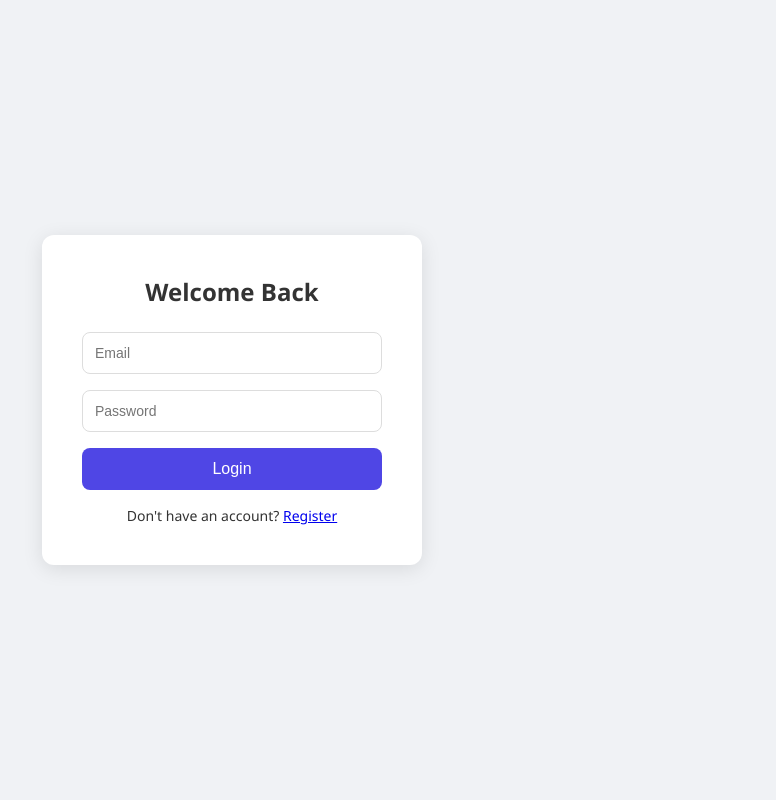
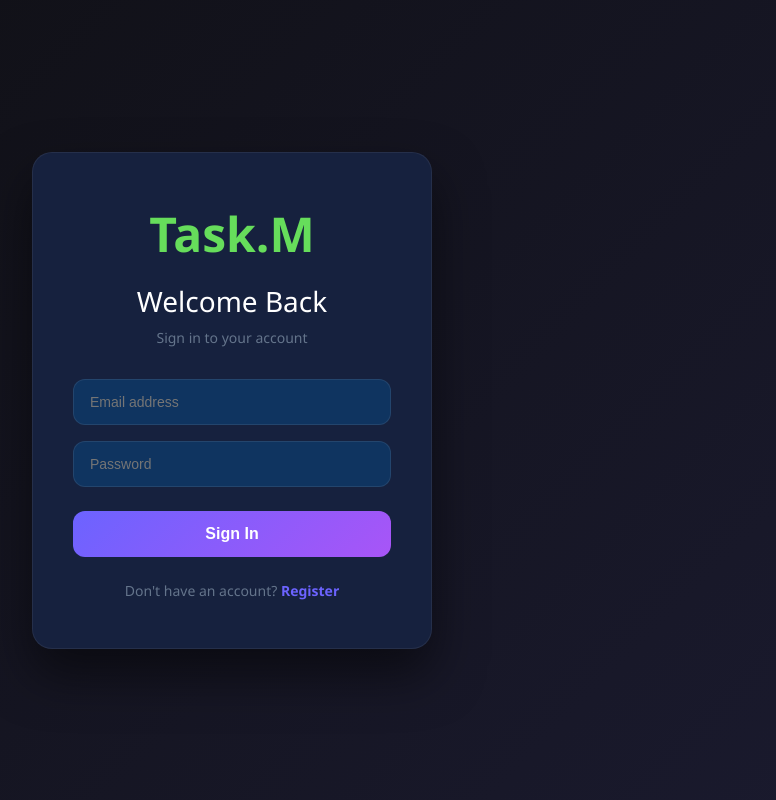
Before and after one commit to induwara89/Task-manager, a React (Vite) app in the folder client/: page /login in a window 1280 px wide. Shown: the whole page, without its empty margins (408-1184 px from the left). Built offline with nearby package versions, Linux system fonts and the light colour scheme.

Commit message:
dark theme ui upgrade

```diff
--- a/client/src/index.css
+++ b/client/src/index.css
@@ -6,6 +6,19 @@
 
 body {
   font-family: 'Segoe UI', sans-serif;
-  background-color: #f0f2f5;
-  color: #333;
+  background-color: #0f0f13;
+  color: #e2e8f0;
 }
+
+::-webkit-scrollbar {
+  width: 6px;
+}
+
+::-webkit-scrollbar-track {
+  background: #1a1a2e;
+}
+
+::-webkit-scrollbar-thumb {
+  background: #6c63ff;
+  border-radius: 10px;
+}
--- a/client/src/pages/dashboard.jsx
+++ b/client/src/pages/dashboard.jsx
@@ -1,6 +1,8 @@
 import { useState, useEffect } from 'react'
 import axios from 'axios'
 import { useNavigate } from 'react-router-dom'
+
+const API = 'https://task-manager-production-79f5.up.railway.app'
 
 function Dashboard() {
   const [tasks, setTasks] = useState([])
@@ -11,47 +13,36 @@ function Dashboard() {
 
   const token = localStorage.getItem('token')
   const user = JSON.parse(localStorage.getItem('user'))
-
   const headers = { Authorization: `Bearer ${token}` }
 
   const fetchTasks = async () => {
     try {
-            const res = await axios.get('https://task-manager-production-79f5.up.railway.app/api/tasks', { headers })
+      const res = await axios.get(`${API}/api/tasks`, { headers })
       setTasks(res.data)
-        } catch (err) {
-            console.log(err)
-        }
+    } catch (err) { console.log(err) }
   }
 
   const createTask = async () => {
     if (!title) return
     try {
-            await axios.post('https://task-manager-production-79f5.up.railway.app/api/tasks', { title, description, dueDate }, { headers })
-            setTitle('')
-            setDescription('')
-            setDueDate('')
+      await axios.post(`${API}/api/tasks`, { title, description, dueDate }, { headers })
+      setTitle(''); setDescription(''); setDueDate('')
       fetchTasks()
-        } catch (err) {
-            console.log(err)
-        }
+    } catch (err) { console.log(err) }
   }
 
   const deleteTask = async (id) => {
     try {
-            await axios.delete(`https://task-manager-production-79f5.up.railway.app/api/tasks/${id}`, { headers })
+      await axios.delete(`${API}/api/tasks/${id}`, { headers })
       fetchTasks()
-        } catch (err) {
-            console.log(err)
-        }
+    } catch (err) { console.log(err) }
   }
 
   const completeTask = async (id) => {
     try {
-            await axios.put(`https://task-manager-production-79f5.up.railway.app/api/tasks/${id}`, { status: 'completed' }, { headers })
+      await axios.put(`${API}/api/tasks/${id}`, { status: 'completed' }, { headers })
       fetchTasks()
-        } catch (err) {
-            console.log(err)
-        }
+    } catch (err) { console.log(err) }
   }
 
   const logout = () => {
@@ -61,73 +52,84 @@ function Dashboard() {
   }
 
   useEffect(() => {
-        if (!token) {
-            navigate('/login')
-        } else {
-            fetchTasks()
-        }
+    if (!token) navigate('/login')
+    else fetchTasks()
   }, [])
+
+  const pending = tasks.filter(t => t.status === 'pending').length
+  const completed = tasks.filter(t => t.status === 'completed').length
 
   return (
     <div style={styles.container}>
       {/* Header */}
       <div style={styles.header}>
-                <h2> Welcome, {user?.name}!</h2>
+        <div>
+          <h2 style={styles.headerTitle}> Hey, {user?.name}!</h2>
+          <p style={styles.headerSub}>Here's your task overview</p>
+        </div>
         <button style={styles.logoutBtn} onClick={logout}>Logout</button>
+      </div>
+
+      {/* Stats */}
+      <div style={styles.stats}>
+        <div style={styles.statCard}>
+          <p style={styles.statNum}>{tasks.length}</p>
+          <p style={styles.statLabel}>Total Tasks</p>
+        </div>
+        <div style={{...styles.statCard, background: 'linear-gradient(135deg, #f59e0b20, #f59e0b10)', border: '1px solid #f59e0b30'}}>
+          <p style={{...styles.statNum, color: '#f59e0b'}}>{pending}</p>
+          <p style={styles.statLabel}>Pending</p>
+        </div>
+        <div style={{...styles.statCard, background: 'linear-gradient(135deg, #22c55e20, #22c55e10)', border: '1px solid #22c55e30'}}>
+          <p style={{...styles.statNum, color: '#22c55e'}}>{completed}</p>
+          <p style={styles.statLabel}>Completed</p>
+        </div>
       </div>
 
       {/* Add Task */}
       <div style={styles.addBox}>
-                <h3 style={{ marginBottom: '16px' }}>➕ Add New Task</h3>
-                <input
-                    style={styles.input}
-                    placeholder="Task title"
-                    value={title}
-                    onChange={(e) => setTitle(e.target.value)}
-                />
-                <input
-                    style={styles.input}
-                    placeholder="Description (optional)"
-                    value={description}
-                    onChange={(e) => setDescription(e.target.value)}
-                />
-                <input
-                    style={styles.input}
-                    type="date"
-                    value={dueDate}
-                    onChange={(e) => setDueDate(e.target.value)}
-                />
-                <button style={styles.addBtn} onClick={createTask}>Add Task</button>
+        <h3 style={styles.sectionTitle}>➕ Add New Task</h3>
+        <input style={styles.input} placeholder="Task title " value={title} onChange={(e) => setTitle(e.target.value)} />
+        <input style={styles.input} placeholder="Description " value={description} onChange={(e) => setDescription(e.target.value)} />
+        <input style={styles.input} type="date" value={dueDate} onChange={(e) => setDueDate(e.target.value)} />
+        <button style={styles.addBtn} onClick={createTask}>Add Task </button>
       </div>
 
       {/* Task List */}
       <div style={styles.taskList}>
-                <h3 style={{ marginBottom: '16px' }}>📋 My Tasks ({tasks.length})</h3>
-                {tasks.length === 0 && <p style={{ color: '#888' }}>No tasks yet! Add one above 👆</p>}
+        <h3 style={styles.sectionTitle}>📋 My Tasks ({tasks.length})</h3>
+        {tasks.length === 0 && (
+          <div style={styles.empty}>
+            <p style={{fontSize: '48px'}}>📝</p>
+            <p style={{color: '#64748b', marginTop: '8px'}}>No tasks yet! Add one above</p>
+          </div>
+        )}
         {tasks.map(task => (
           <div key={task._id} style={{
             ...styles.taskCard,
-                        borderLeft: task.status === 'completed' ? '4px solid #22c55e' : '4px solid #4f46e5'
+            borderLeft: task.status === 'completed' ? '4px solid #22c55e' : '4px solid #6c63ff'
           }}>
-                        <div>
+            <div style={{flex: 1}}>
               <h4 style={{
-                                textDecoration: task.status === 'completed' ? 'line-through' : 'none',
-                                color: task.status === 'completed' ? '#888' : '#333'
+                fontSize: '16px',
+                fontWeight: '600',
+                color: task.status === 'completed' ? '#64748b' : '#e2e8f0',
+                textDecoration: task.status === 'completed' ? 'line-through' : 'none'
               }}>
                 {task.title}
               </h4>
-                            {task.description && <p style={styles.desc}>{task.description}</p>}
+              {task.description && <p style={styles.taskDesc}>{task.description}</p>}
               {task.dueDate && (
-                                <p style={styles.desc}>
+                <p style={styles.taskDate}>
                   📅 Due: {new Date(task.dueDate).toLocaleDateString()}
                 </p>
               )}
               <span style={{
                 ...styles.badge,
-                                background: task.status === 'completed' ? '#dcfce7' : '#ede9fe',
-                                color: task.status === 'completed' ? '#16a34a' : '#4f46e5'
+                background: task.status === 'completed' ? '#22c55e20' : '#6c63ff20',
+                color: task.status === 'completed' ? '#22c55e' : '#6c63ff'
               }}>
-                                {task.status}
+                {task.status === 'completed' ? '✅ Completed' : '⏳ Pending'}
               </span>
             </div>
             <div style={styles.actions}>
@@ -144,19 +146,28 @@ function Dashboard() {
 }
 
 const styles = {
-    container: { maxWidth: '700px', margin: '0 auto', padding: '24px' },
-    header: { display: 'flex', justifyContent: 'space-between', alignItems: 'center', marginBottom: '24px' },
-    logoutBtn: { padding: '8px 16px', background: '#ef4444', color: 'white', border: 'none', borderRadius: '8px', cursor: 'pointer' },
-    addBox: { background: 'white', padding: '24px', borderRadius: '12px', marginBottom: '24px', boxShadow: '0 2px 10px rgba(0,0,0,0.08)' },
-    input: { width: '100%', padding: '12px', marginBottom: '12px', borderRadius: '8px', border: '1px solid #ddd', fontSize: '14px' },
-    addBtn: { width: '100%', padding: '12px', background: '#4f46e5', color: 'white', border: 'none', borderRadius: '8px', fontSize: '16px', cursor: 'pointer' },
-    taskList: { background: 'white', padding: '24px', borderRadius: '12px', boxShadow: '0 2px 10px rgba(0,0,0,0.08)' },
-    taskCard: { display: 'flex', justifyContent: 'space-between', alignItems: 'center', padding: '16px', marginBottom: '12px', borderRadius: '8px', background: '#f9fafb', borderLeft: '4px solid #4f46e5' },
-    desc: { fontSize: '13px', color: '#666', marginTop: '4px' },
-    badge: { fontSize: '11px', padding: '2px 8px', borderRadius: '12px', marginTop: '6px', display: 'inline-block' },
-    actions: { display: 'flex', gap: '8px' },
-    completeBtn: { padding: '8px', background: '#f0fdf4', border: 'none', borderRadius: '8px', cursor: 'pointer', fontSize: '16px' },
-    deleteBtn: { padding: '8px', background: '#fef2f2', border: 'none', borderRadius: '8px', cursor: 'pointer', fontSize: '16px' }
+  container: { maxWidth: '750px', margin: '0 auto', padding: '24px 16px', minHeight: '100vh', background: '#0f0f13' },
+  header: { display: 'flex', justifyContent: 'space-between', alignItems: 'center', marginBottom: '24px', background: '#16213e', padding: '20px 24px', borderRadius: '16px', border: '1px solid #ffffff10' },
+  headerTitle: { fontSize: '22px', fontWeight: '700', color: '#fff' },
+  headerSub: { fontSize: '13px', color: '#64748b', marginTop: '4px' },
+  logoutBtn: { padding: '8px 20px', background: 'linear-gradient(135deg, #ef4444, #dc2626)', color: 'white', border: 'none', borderRadius: '10px', cursor: 'pointer', fontWeight: '600' },
+  stats: { display: 'grid', gridTemplateColumns: 'repeat(3, 1fr)', gap: '16px', marginBottom: '24px' },
+  statCard: { background: 'linear-gradient(135deg, #6c63ff20, #6c63ff10)', border: '1px solid #6c63ff30', padding: '20px', borderRadius: '16px', textAlign: 'center' },
+  statNum: { fontSize: '32px', fontWeight: '700', color: '#6c63ff' },
+  statLabel: { fontSize: '13px', color: '#64748b', marginTop: '4px' },
+  addBox: { background: '#16213e', padding: '24px', borderRadius: '16px', marginBottom: '24px', border: '1px solid #ffffff10' },
+  sectionTitle: { fontSize: '18px', fontWeight: '600', color: '#fff', marginBottom: '16px' },
+  input: { width: '100%', padding: '14px 16px', marginBottom: '12px', borderRadius: '12px', border: '1px solid #ffffff15', fontSize: '14px', background: '#0f3460', color: '#e2e8f0', outline: 'none' },
+  addBtn: { width: '100%', padding: '14px', background: 'linear-gradient(135deg, #6c63ff, #a855f7)', color: 'white', border: 'none', borderRadius: '12px', fontSize: '16px', fontWeight: '600', cursor: 'pointer' },
+  taskList: { background: '#16213e', padding: '24px', borderRadius: '16px', border: '1px solid #ffffff10' },
+  taskCard: { display: 'flex', justifyContent: 'space-between', alignItems: 'center', padding: '16px', marginBottom: '12px', borderRadius: '12px', background: '#0f3460', border: '1px solid #ffffff08' },
+  taskDesc: { fontSize: '13px', color: '#94a3b8', marginTop: '4px' },
+  taskDate: { fontSize: '12px', color: '#ff7676', marginTop: '4px' },
+  badge: { fontSize: '11px', padding: '4px 10px', borderRadius: '20px', marginTop: '8px', display: 'inline-block', fontWeight: '600' },
+  actions: { display: 'flex', gap: '8px', marginLeft: '16px' },
+  completeBtn: { padding: '8px 12px', background: '#22c55e20', border: '1px solid #22c55e30', borderRadius: '10px', cursor: 'pointer', fontSize: '16px' },
+  deleteBtn: { padding: '8px 12px', background: '#ef444420', border: '1px solid #ef444430', borderRadius: '10px', cursor: 'pointer', fontSize: '16px' },
+  empty: { textAlign: 'center', padding: '40px' }
 }
 
 export default Dashboard
--- a/client/src/pages/login.jsx
+++ b/client/src/pages/login.jsx
@@ -2,9 +2,12 @@ import { useState } from 'react'
 import axios from 'axios'
 import { useNavigate, Link } from 'react-router-dom'
 
+const API = 'https://task-manager-production-79f5.up.railway.app'
+
 function Login() {
   const [form, setForm] = useState({ email: '', password: '' })
   const [error, setError] = useState('')
+  const [loading, setLoading] = useState(false)
   const navigate = useNavigate()
 
   const handleChange = (e) => {
@@ -13,38 +16,47 @@ function Login() {
 
   const handleSubmit = async (e) => {
     e.preventDefault()
+    setLoading(true)
     try {
-      const res = await axios.post('https://task-manager-production-79f5.up.railway.app/api/auth/login', form)
+      const res = await axios.post(`${API}/api/auth/login`, form)
       localStorage.setItem('token', res.data.token)
       localStorage.setItem('user', JSON.stringify(res.data.user))
       navigate('/dashboard')
     } catch (err) {
       setError(err.response.data.message)
     }
+    setLoading(false)
   }
 
   return (
     <div style={styles.container}>
       <div style={styles.box}>
-        <h2 style={styles.title}>Welcome Back </h2>
+        <div style={styles.logo}>Task.M</div>
+        <h2 style={styles.title}>Welcome Back</h2>
+        <p style={styles.subtitle}>Sign in to your account</p>
         {error && <p style={styles.error}>{error}</p>}
-        <input style={styles.input} name="email" placeholder="Email" onChange={handleChange} />
+        <input style={styles.input} name="email" placeholder="Email address" onChange={handleChange} />
         <input style={styles.input} name="password" placeholder="Password" type="password" onChange={handleChange} />
-        <button style={styles.button} onClick={handleSubmit}>Login</button>
-        <p style={styles.link}>Don't have an account? <Link to="/register">Register</Link></p>
+        <button style={styles.button} onClick={handleSubmit} disabled={loading}>
+          {loading ? 'Signing in...' : 'Sign In'}
+        </button>
+        <p style={styles.link}>Don't have an account? <Link to="/register" style={styles.linkColor}>Register</Link></p>
       </div>
     </div>
   )
 }
 
 const styles = {
-  container: { display: 'flex', justifyContent: 'center', alignItems: 'center', height: '100vh' },
-  box: { background: 'white', padding: '40px', borderRadius: '12px', width: '380px', boxShadow: '0 4px 20px rgba(0,0,0,0.1)' },
-  title: { marginBottom: '24px', textAlign: 'center', fontSize: '24px' },
-  input: { width: '100%', padding: '12px', marginBottom: '16px', borderRadius: '8px', border: '1px solid #ddd', fontSize: '14px' },
-  button: { width: '100%', padding: '12px', background: '#4f46e5', color: 'white', border: 'none', borderRadius: '8px', fontSize: '16px', cursor: 'pointer' },
-  error: { color: 'red', marginBottom: '12px', textAlign: 'center' },
-  link: { textAlign: 'center', marginTop: '16px', fontSize: '14px' }
+  container: { display: 'flex', justifyContent: 'center', alignItems: 'center', height: '100vh', background: 'linear-gradient(135deg, #0f0f13 0%, #1a1a2e 100%)' },
+  box: { background: '#16213e', padding: '48px 40px', borderRadius: '20px', width: '400px', boxShadow: '0 25px 50px rgba(0,0,0,0.5)', border: '1px solid #ffffff10' },
+  logo: { fontSize: '48px', textAlign: 'center', marginBottom: '16px' ,color: '#66dd5b', fontWeight: '700'},
+  title: { fontSize: '28px', fontWeight: '300', textAlign: 'center', color: '#fff', marginBottom: '8px' },
+  subtitle: { fontSize: '14px', textAlign: 'center', color: '#64748b', marginBottom: '32px' },
+  input: { width: '100%', padding: '14px 16px', marginBottom: '16px', borderRadius: '12px', border: '1px solid #ffffff15', fontSize: '14px', background: '#0f3460', color: '#e2e8f0', outline: 'none' },
+  button: { width: '100%', padding: '14px', background: 'linear-gradient(135deg, #6c63ff, #a855f7)', color: 'white', border: 'none', borderRadius: '12px', fontSize: '16px', fontWeight: '600', cursor: 'pointer', marginTop: '8px' },
+  error: { color: '#f87171', marginBottom: '16px', textAlign: 'center', fontSize: '14px' },
+  link: { textAlign: 'center', marginTop: '24px', fontSize: '14px', color: '#64748b' },
+  linkColor: { color: '#6c63ff', textDecoration: 'none', fontWeight: '600' }
 }
 
 export default Login
--- a/client/src/pages/register.jsx
+++ b/client/src/pages/register.jsx
@@ -2,9 +2,12 @@ import { useState } from 'react'
 import axios from 'axios'
 import { useNavigate, Link } from 'react-router-dom'
 
+const API = 'https://task-manager-production-79f5.up.railway.app'
+
 function Register() {
   const [form, setForm] = useState({ name: '', email: '', password: '' })
   const [error, setError] = useState('')
+  const [loading, setLoading] = useState(false)
   const navigate = useNavigate()
 
   const handleChange = (e) => {
@@ -13,37 +16,46 @@ function Register() {
 
   const handleSubmit = async (e) => {
     e.preventDefault()
+    setLoading(true)
     try {
-      await axios.post('https://task-manager-production-79f5.up.railway.app/api/auth/register', form)
+      await axios.post(`${API}/api/auth/register`, form)
       navigate('/login')
     } catch (err) {
       setError(err.response.data.message)
     }
+    setLoading(false)
   }
 
   return (
     <div style={styles.container}>
       <div style={styles.box}>
-        <h2 style={styles.title}>Create Account </h2>
+        <div style={styles.logo}>🚀</div>
+        <h2 style={styles.title}>Create Account</h2>
+        <p style={styles.subtitle}>Start managing your tasks today</p>
         {error && <p style={styles.error}>{error}</p>}
-        <input style={styles.input} name="name" placeholder="Full Name" onChange={handleChange} />
-        <input style={styles.input} name="email" placeholder="Email" onChange={handleChange} />
+        <input style={styles.input} name="name" placeholder="Full name" onChange={handleChange} />
+        <input style={styles.input} name="email" placeholder="Email address" onChange={handleChange} />
         <input style={styles.input} name="password" placeholder="Password" type="password" onChange={handleChange} />
-        <button style={styles.button} onClick={handleSubmit}>Register</button>
-        <p style={styles.link}>Already have an account? <Link to="/login">Login</Link></p>
+        <button style={styles.button} onClick={handleSubmit} disabled={loading}>
+          {loading ? 'Creating account...' : 'Create Account'}
+        </button>
+        <p style={styles.link}>Already have an account? <Link to="/login" style={styles.linkColor}>Sign in</Link></p>
       </div>
     </div>
   )
 }
 
 const styles = {
-  container: { display: 'flex', justifyContent: 'center', alignItems: 'center', height: '100vh' },
-  box: { background: 'white', padding: '40px', borderRadius: '12px', width: '380px', boxShadow: '0 4px 20px rgba(0,0,0,0.1)' },
-  title: { marginBottom: '24px', textAlign: 'center', fontSize: '24px' },
-  input: { width: '100%', padding: '12px', marginBottom: '16px', borderRadius: '8px', border: '1px solid #ddd', fontSize: '14px' },
-  button: { width: '100%', padding: '12px', background: '#4f46e5', color: 'white', border: 'none', borderRadius: '8px', fontSize: '16px', cursor: 'pointer' },
-  error: { color: 'red', marginBottom: '12px', textAlign: 'center' },
-  link: { textAlign: 'center', marginTop: '16px', fontSize: '14px' }
+  container: { display: 'flex', justifyContent: 'center', alignItems: 'center', height: '100vh', background: 'linear-gradient(135deg, #0f0f13 0%, #1a1a2e 100%)' },
+  box: { background: '#16213e', padding: '48px 40px', borderRadius: '20px', width: '400px', boxShadow: '0 25px 50px rgba(0,0,0,0.5)', border: '1px solid #ffffff10' },
+  logo: { fontSize: '48px', textAlign: 'center', marginBottom: '16px' },
+  title: { fontSize: '28px', fontWeight: '700', textAlign: 'center', color: '#fff', marginBottom: '8px' },
+  subtitle: { fontSize: '14px', textAlign: 'center', color: '#64748b', marginBottom: '32px' },
+  input: { width: '100%', padding: '14px 16px', marginBottom: '16px', borderRadius: '12px', border: '1px solid #ffffff15', fontSize: '14px', background: '#0f3460', color: '#e2e8f0', outline: 'none' },
+  button: { width: '100%', padding: '14px', background: 'linear-gradient(135deg, #6c63ff, #a855f7)', color: 'white', border: 'none', borderRadius: '12px', fontSize: '16px', fontWeight: '600', cursor: 'pointer', marginTop: '8px' },
+  error: { color: '#f87171', marginBottom: '16px', textAlign: 'center', fontSize: '14px' },
+  link: { textAlign: 'center', marginTop: '24px', fontSize: '14px', color: '#64748b' },
+  linkColor: { color: '#6c63ff', textDecoration: 'none', fontWeight: '600' }
 }
 
 export default Register
```
Lines whose indentation alone changed are shown as unchanged.
